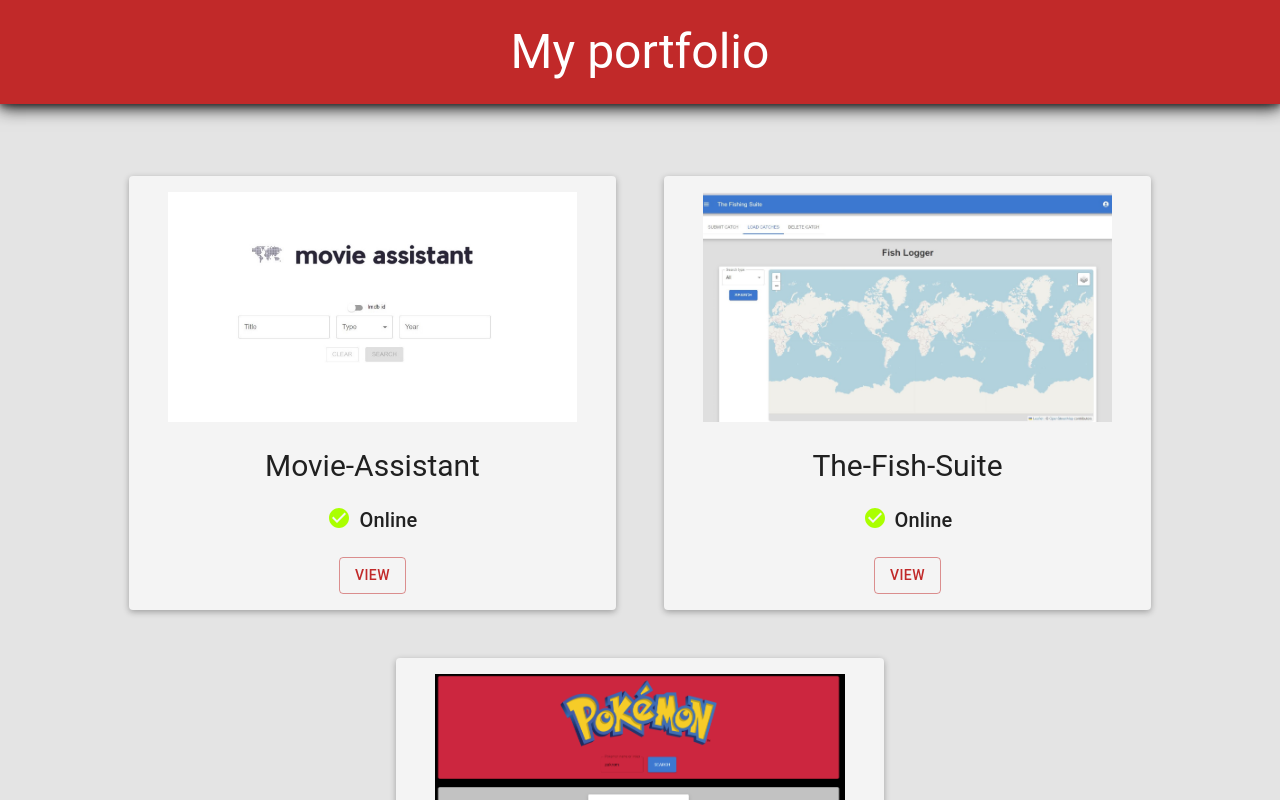
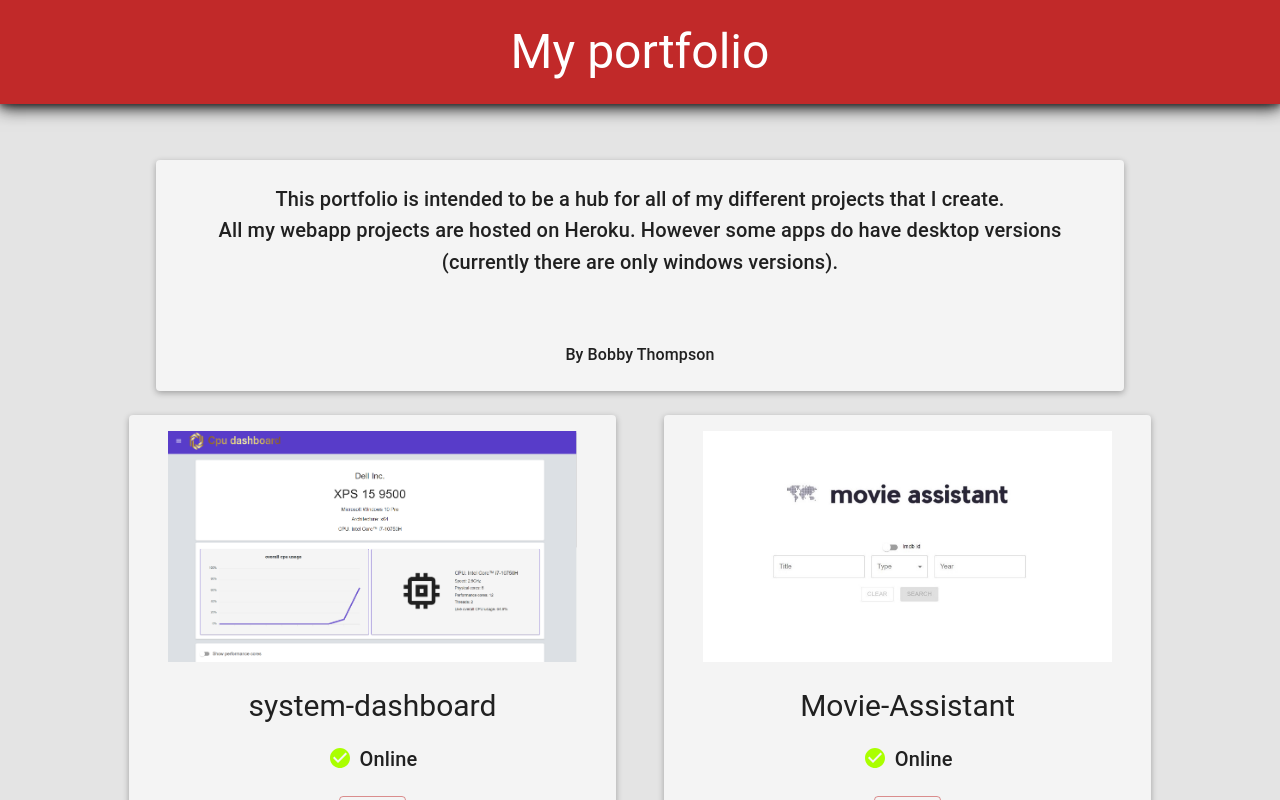
Before and after one commit to bobby1072/My-portfolio, a React (Create React App) app: page / in a window 1280 px wide. Shown: the top 800 px of the page. Built offline with nearby package versions, Linux system fonts and the light colour scheme; the HTML template or start-up script is replaced by a standard one.

Commit message:
Added projects

```diff
--- a/src/components/ProjectModal/ProjectModal.tsx
+++ b/src/components/ProjectModal/ProjectModal.tsx
@@ -61,6 +61,14 @@ export default function ProjectModal(props: IProjectModalProps) {
               {app.description}
             </Typography>
           </Grid>
+          {app.desktopApp && (
+            <Grid item>
+              <Typography variant="subtitle2" fontSize={15}>
+                Supported platforms for download:{" "}
+                {app.desktopApp.supportedVersions.join(", ")}
+              </Typography>
+            </Grid>
+          )}
           <Grid item>
             <OnlineStatus online={app.online} />
           </Grid>
--- a/src/data/Projects.ts
+++ b/src/data/Projects.ts
@@ -2,8 +2,21 @@ import IApplication from "../common/IApplication";
 import fishingSuitePhoto from "./images/fishingsuite.png";
 import movieAssistantPhoto from "./images/movie-assistant.png";
 import pokedexImage from "./images/pokedex.png";
+import systemDash from "./images/systemdashboard.png";
 export default abstract class Projects {
   public static ProjectArray: IApplication[] = [
+    {
+      name: "system-dashboard",
+      image: systemDash,
+      techStack: [{ name: "React", position: "Frontend" }],
+      description: "An app to view details about your system",
+      languages: [{ name: "Typescript", position: "Frontend" }],
+      online: true,
+      githubUrl: "https://github.com/bobby1072/System-dashboard",
+      desktopApp: {
+        supportedVersions: ["Windows"],
+      },
+    },
     {
       name: "Movie-Assistant",
       image: movieAssistantPhoto,
@@ -44,6 +57,9 @@ export default abstract class Projects {
       githubUrl: "https://github.com/bobby1072/Fish-Logger-webpage/",
     },
     {
+      desktopApp: {
+        supportedVersions: ["Windows"],
+      },
       name: "Pokedex",
       techStack: [{ name: "React", position: "Frontend" }],
       languages: [{ name: "Typescript", position: "Frontend" }],
--- a/src/pages/MainPage.tsx
+++ b/src/pages/MainPage.tsx
@@ -1,4 +1,4 @@
-import { AppBar, Box, Grid, Toolbar, Typography } from "@mui/material";
+import { AppBar, Box, Grid, Paper, Toolbar, Typography } from "@mui/material";
 import ProjectDisplay from "../components/ProjectDisplay/ProjectDisplay";
 import { useState } from "react";
 import IApplication from "../common/IApplication";
@@ -11,7 +11,7 @@ export default function MainPage() {
       <Box
         sx={{
           boxShadow: "0 4px 16px rgba(0, 0, 0, 0.9)",
-          mb: 6,
+          mb: 3,
         }}
       >
         <AppBar position="static" sx={{ padding: 2.5, alignItems: "center" }}>
@@ -25,8 +25,32 @@ export default function MainPage() {
         direction="column"
         justifyContent="center"
         alignItems="center"
-        sx={{ padding: 3 }}
+        sx={{ padding: 4 }}
+        spacing={3}
       >
+        <Grid item sx={{ width: "80%" }}>
+          <Paper
+            sx={{
+              padding: 3,
+              minHeight: "6vh",
+              backgroundColor: "#F4F4F4",
+              boxShadow: "0 2px 6px rgba(0, 0, 0, 0.3)",
+            }}
+          >
+            <Typography variant="subtitle2" fontSize={20}>
+              This portfolio is intended to be a hub for all of my different
+              projects that I create.
+            </Typography>
+            <Typography variant="subtitle2" fontSize={20}>
+              All my webapp projects are hosted on Heroku. However some apps do
+              have desktop versions{" "}
+              {"(currently there are only windows versions)"}.
+            </Typography>
+            <Typography variant="subtitle2" fontSize={16} sx={{ mt: 8 }}>
+              By Bobby Thompson
+            </Typography>
+          </Paper>
+        </Grid>
         <Grid item>
           <ProjectDisplay
             setProject={(app?: IApplication) => {
```
Also changed, not shown: src/data/images/systemdashboard.png (added).
